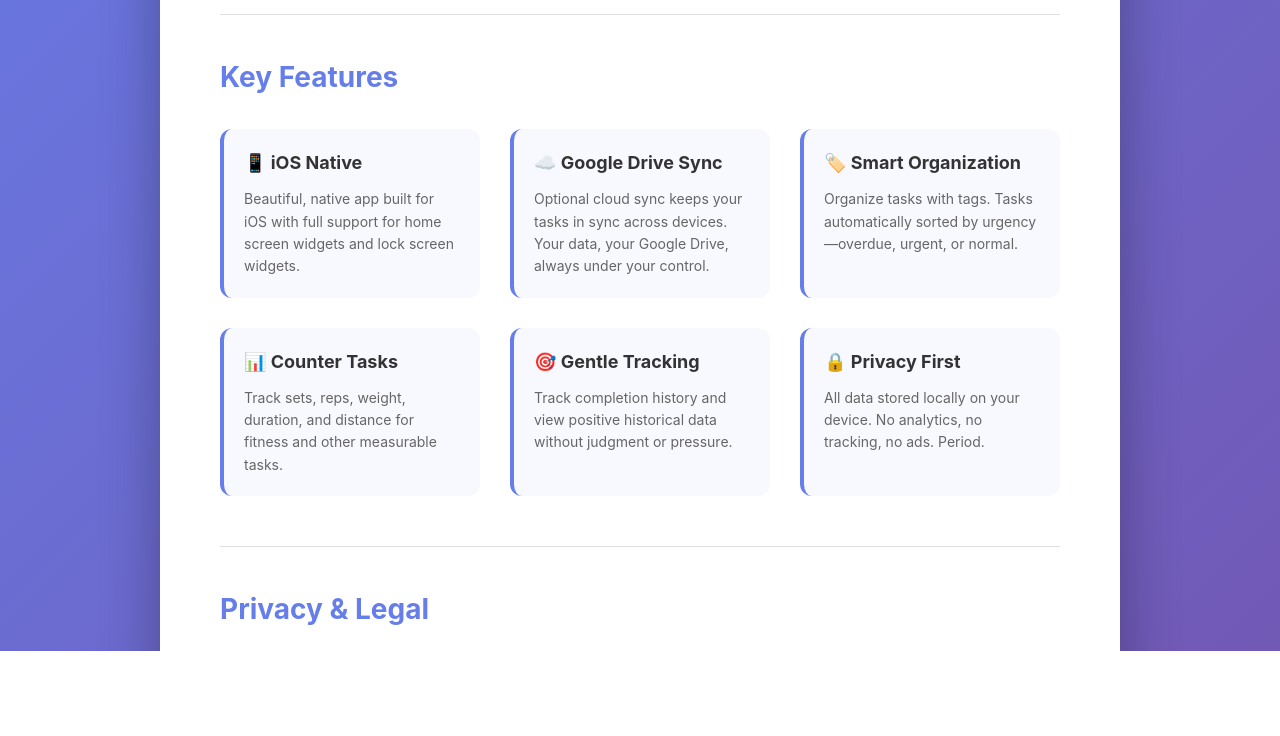
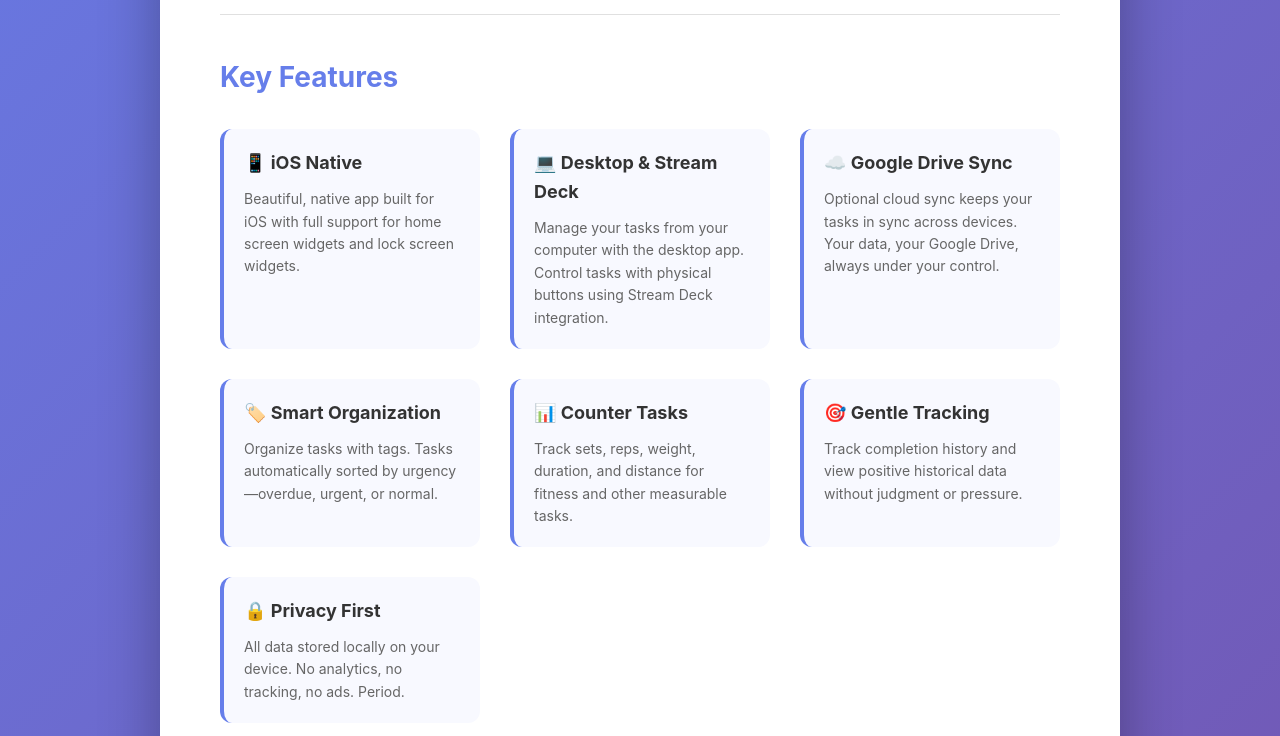
Before and after one commit to YYSimi/horizon-task-tracker, a plain HTML site: page index.html in a window 1280 px wide. Shown: the part 620-1356 px from the top of the page. Drawn offline with Linux system fonts and the light colour scheme.

Commit message:
Update landing page with desktop/Stream Deck support and attribution

```diff
--- a/index.html
+++ b/index.html
@@ -221,6 +221,10 @@
                         <p>Beautiful, native app built for iOS with full support for home screen widgets and lock screen widgets.</p>
                     </div>
                     <div class="feature">
+                        <h3>💻 Desktop & Stream Deck</h3>
+                        <p>Manage your tasks from your computer with the desktop app. Control tasks with physical buttons using Stream Deck integration.</p>
+                    </div>
+                    <div class="feature">
                         <h3>☁️ Google Drive Sync</h3>
                         <p>Optional cloud sync keeps your tasks in sync across devices. Your data, your Google Drive, always under your control.</p>
                     </div>
@@ -284,6 +288,7 @@
 
         <footer>
             <p>&copy; 2025 Easy Living Software. Horizon is in active development.</p>
+            <p style="font-size: 12px; opacity: 0.8; margin-top: 20px; line-height: 1.5;">Designed, tested, and used by a human. Coded with AI. I'd rather spend time thinking than typing—AI lets me build faster and actually enjoy the process.</p>
         </footer>
     </div>
 </body>
```
